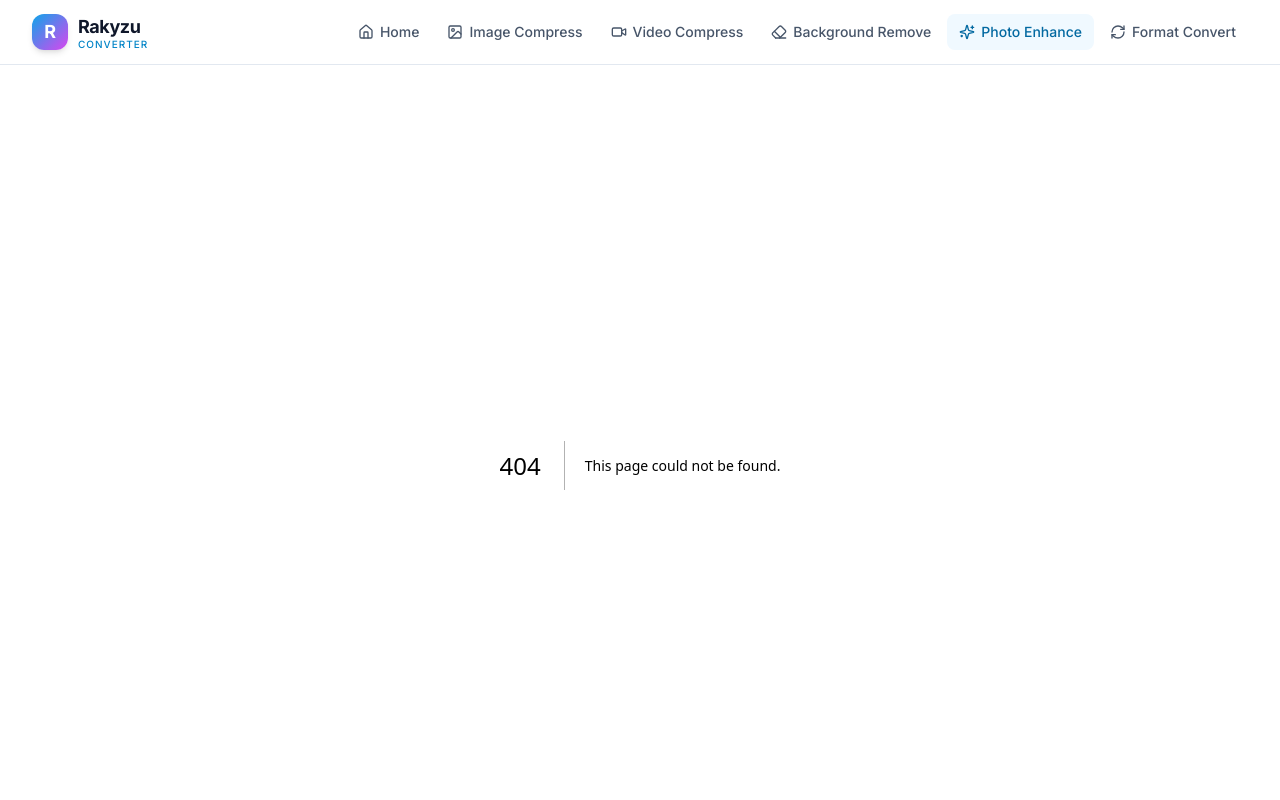
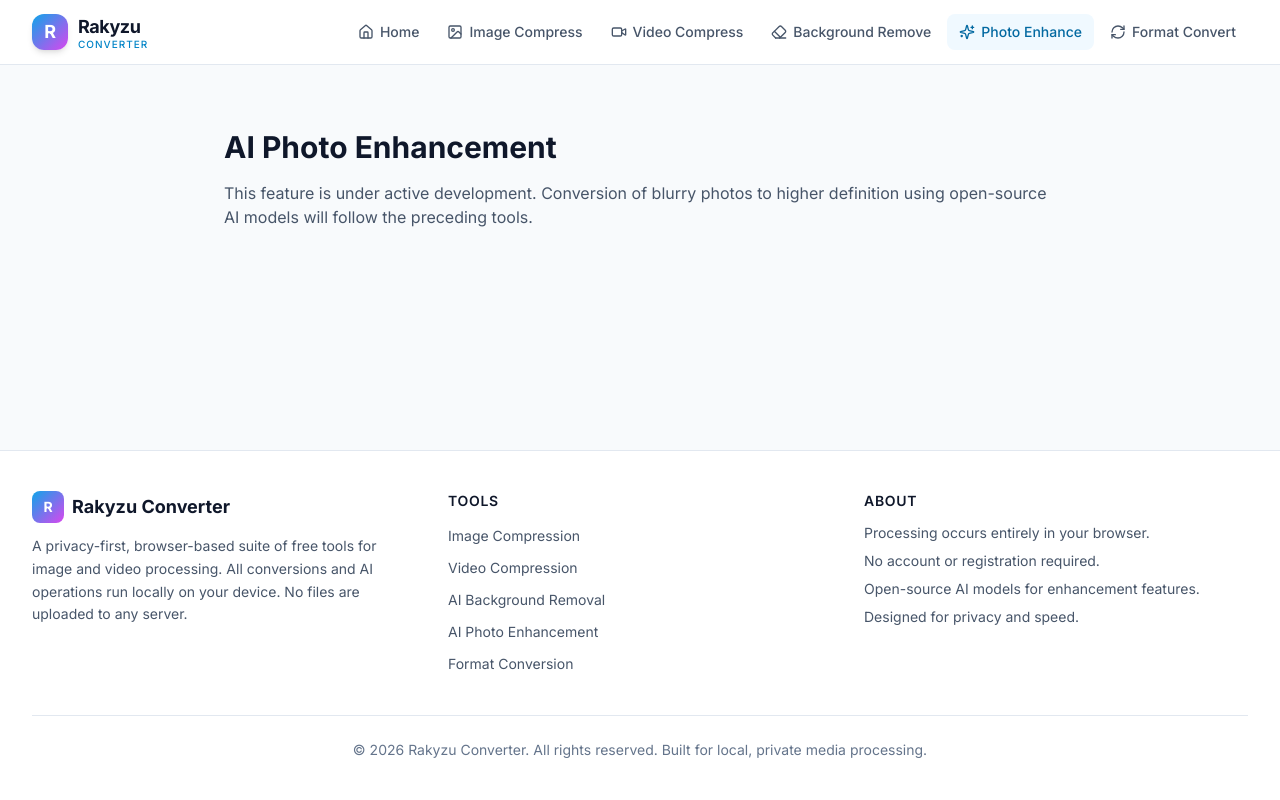
Before and after one commit to rakyzudev-cloud/RAKYZU, a Next.js app: page /photo-enhance in a window 1280 px wide. Before the commit this address had no page. Shown: the top 800 px of the page. Built offline with nearby package versions, Linux system fonts and the light colour scheme.

Commit message:
Add files via upload

```diff
--- /dev/null
+++ b/app/photo-enhance/page.tsx
@@ -0,0 +1,14 @@
+export default function PhotoEnhancePage() {
+  return (
+    <div className="mx-auto max-w-4xl px-4 py-16 sm:px-6 lg:px-8">
+      <h1 className="text-3xl font-bold text-slate-900 dark:text-white">
+        AI Photo Enhancement
+      </h1>
+      <p className="mt-4 text-slate-600 dark:text-slate-400">
+        This feature is under active development. Conversion of blurry photos to
+        higher definition using open-source AI models will follow the preceding
+        tools.
+      </p>
+    </div>
+  );
+}
```
